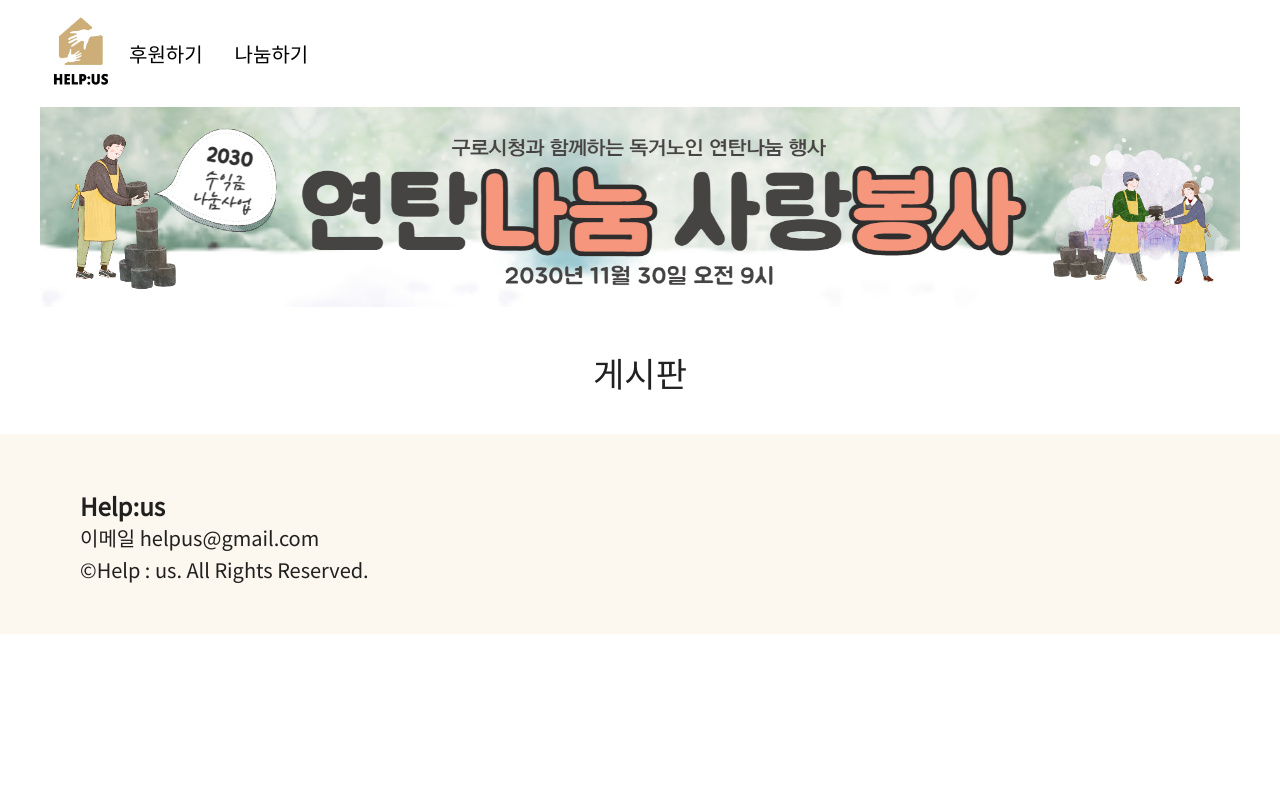
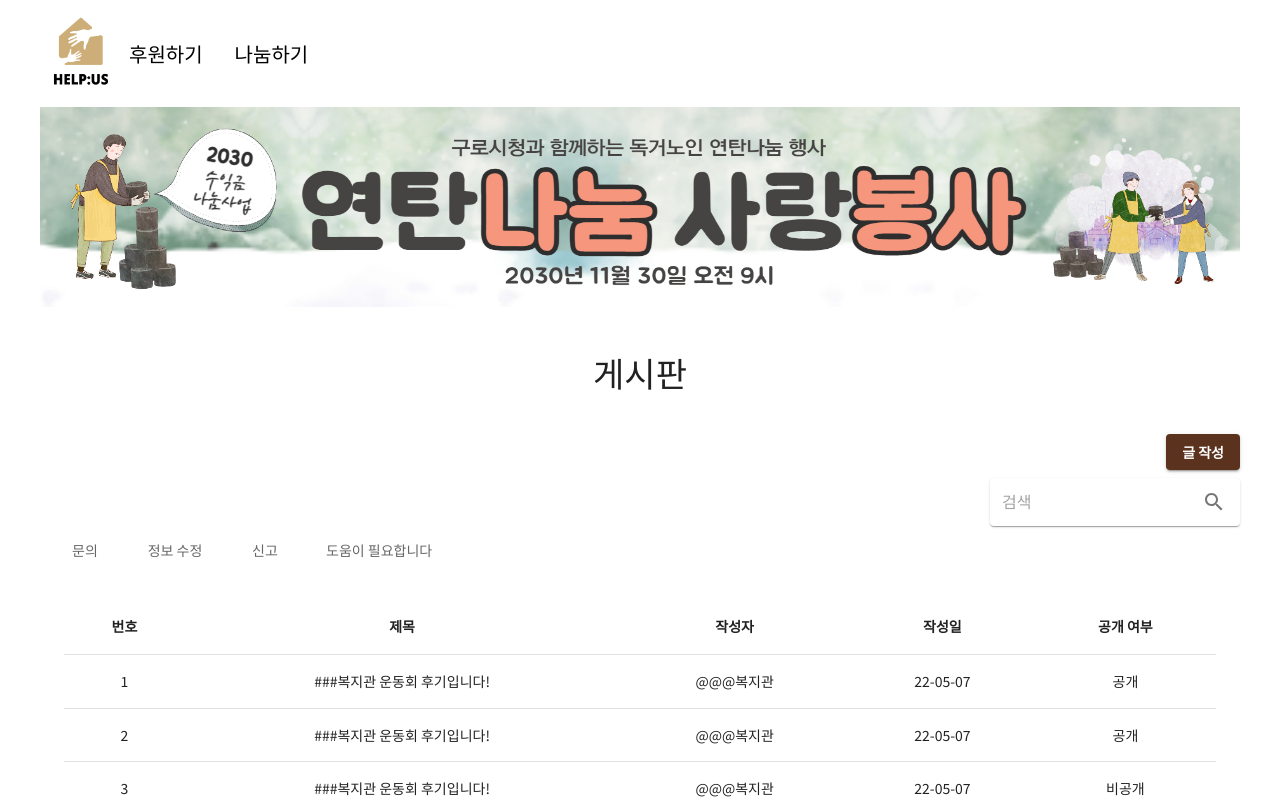
Before and after one commit to so-ohee/Help-us, a Next.js app in the folder frontend/: page /cs in a window 1280 px wide. Shown: the top 800 px of the page. Built offline with nearby package versions, Linux system fonts and the light colour scheme.

Commit message:
Design: 등록 페이지 디자인 변경

```diff
--- a/frontend/pages/cs.tsx
+++ b/frontend/pages/cs.tsx
@@ -1,10 +1,54 @@
-import { FC } from "react";
-import { Box, Grid, Tab, Typography, Stack, Button, InputBase, Paper } from "@mui/material/";
+import { FC, useState } from "react";
+import { Box, Grid, Tab, Typography, Stack, Button, InputBase, Paper, Tabs } from "@mui/material/";
+import {TabContext, TabList, TabPanel} from '@mui/lab/';
+import {Table, TableBody, TableCell, TableContainer, TableHead, TableRow} from "@mui/material/";
+import { styled } from "@mui/material/styles";
+import SearchIcon from '@mui/icons-material/Search';
+import IconButton from '@mui/material/IconButton';
 import Image from 'next/image';
 import volunteer1 from "../public/images/volunteer1.jpg";
 
+const CustomButton = styled(Button)({
+  backgroundColor: "#5B321E",
+  color: "white",
+  fontWeight: "bold",
+  "&:hover": {
+    backgroundColor: "#CDAD78",
+    color: "white",
+  },
+});
+
+function createData(
+  num: number,
+  title: string,
+  writer: string,
+  date: string,
+  view: string,
+) {
+  return { num, title, writer, date, view };
+}
+
+const rows =[
+  createData(1, '###복지관 운동회 후기입니다!', '@@@복지관', '22-05-07', '공개'),
+  createData(2, '###복지관 운동회 후기입니다!', '@@@복지관', '22-05-07', '공개'),
+  createData(3, '###복지관 운동회 후기입니다!', '@@@복지관', '22-05-07', '비공개'),
+  createData(4, '###복지관 운동회 후기입니다!', '@@@복지관', '22-05-07', '공개'),
+  createData(5, '###복지관 운동회 후기입니다!', '@@@복지관', '22-05-07', '비공개'),
+  createData(6, '###복지관 운동회 후기입니다!', '@@@복지관', '22-05-07', '공개'),
+  createData(7, '###복지관 운동회 후기입니다!', '@@@복지관', '22-05-07', '공개'),
+  createData(8, '###복지관 운동회 후기입니다!', '@@@복지관', '22-05-07', '비공개'),
+  createData(9, '###복지관 운동회 후기입니다!', '@@@복지관', '22-05-07', '비공개'),
+  createData(10, '###복지관 운동회 후기입니다!', '@@@복지관', '22-05-07', '비공개'),
+]
+
 
 const CsMain: FC = () => {
+  const [value, setValue] = useState('1');
+
+  const tabHandleChange = (event: React.SyntheticEvent, newValue: string) => {
+    setValue(newValue);
+  };
+
   return (
     <div>
       <Grid container justifyContent="center" alignItems="center">
@@ -20,6 +64,68 @@ const CsMain: FC = () => {
           <Box sx={{ fontWeight: 'bold', my: 5}}>
             <Typography variant="h4" textAlign="center">게시판</Typography>
           </Box>
+          <Box sx={{display: 'flex', justifyContent: 'flex-end'}}>
+            <CustomButton variant="contained" href="create/cs">글 작성</CustomButton>
+          </Box>
+          <Box sx={{display: 'flex', justifyContent: 'flex-end', mt : 1}}>
+            <Paper
+              component="form"
+              sx={{ p: '2px 4px', display: 'flex', alignItems: 'center', width: 250 }}
+            >
+              <InputBase
+                sx={{ ml: 1, flex: 1 }}
+                placeholder="검색"
+              />
+              <IconButton type="submit" sx={{ p: '10px' }} >
+                <SearchIcon />
+              </IconButton>
+            </Paper>
+          </Box>
+          <TabContext value={value}>
+            <Stack>
+              <Tabs onChange={tabHandleChange}>
+                <Tab label="문의" value="1" />
+                <Tab label="정보 수정" value="2" />
+                <Tab label="신고" value="3" />
+                <Tab label="도움이 필요합니다" value="4" />
+              </Tabs>
+              <TabPanel value="1">
+              {/* <TableContainer component={Paper} sx={{ my : 5}}> */}
+                <Table sx={{ minWidth: 1000 }} >
+                  <TableHead>
+                    <TableRow >
+                      <TableCell align="center" sx={{fontWeight: 'bold'}}>번호</TableCell>
+                      <TableCell align="center" sx={{fontWeight: 'bold'}}>제목</TableCell>
+                      <TableCell align="center" sx={{fontWeight: 'bold'}}>작성자</TableCell>
+                      <TableCell align="center" sx={{fontWeight: 'bold'}}>작성일</TableCell>
+                      <TableCell align="center" sx={{fontWeight: 'bold'}}>공개 여부</TableCell>
+                    </TableRow>
+                  </TableHead>
+                  <TableBody>
+                    {rows.map((row) => (
+                      <TableRow
+                        key={row.num}
+                        sx={{ '&:last-child td, &:last-child th': { border: 0 } }}
+                      >
+                        <TableCell component="th" scope="row" align="center">
+                          {row.num}
+                        </TableCell>
+                        <TableCell align="center">{row.title}</TableCell>
+                        <TableCell align="center">{row.writer}</TableCell>
+                        <TableCell align="center">{row.date}</TableCell>
+                        <TableCell align="center">{row.view}</TableCell>
+                      </TableRow>
+                    ))}
+                  </TableBody>
+                </Table>
+              {/* </TableContainer> */}
+              </TabPanel>
+              <TabPanel value="2"></TabPanel>
+              <TabPanel value="3"></TabPanel>
+              <TabPanel value="4"></TabPanel>
+              <TabPanel value="5"></TabPanel>
+            </Stack>
+          </TabContext>
         </Stack>
       </Grid>
     </div>
```
Also changed, not shown: frontend/pages/create/cs.tsx (+21 -19 lines), frontend/pages/create/donationorg.tsx (+17 -18 lines), frontend/pages/create/review.tsx (+17 -13 lines), frontend/pages/create/talent.tsx (+17 -14 lines), frontend/pages/create/volunteer.tsx (+17 -15 lines).
